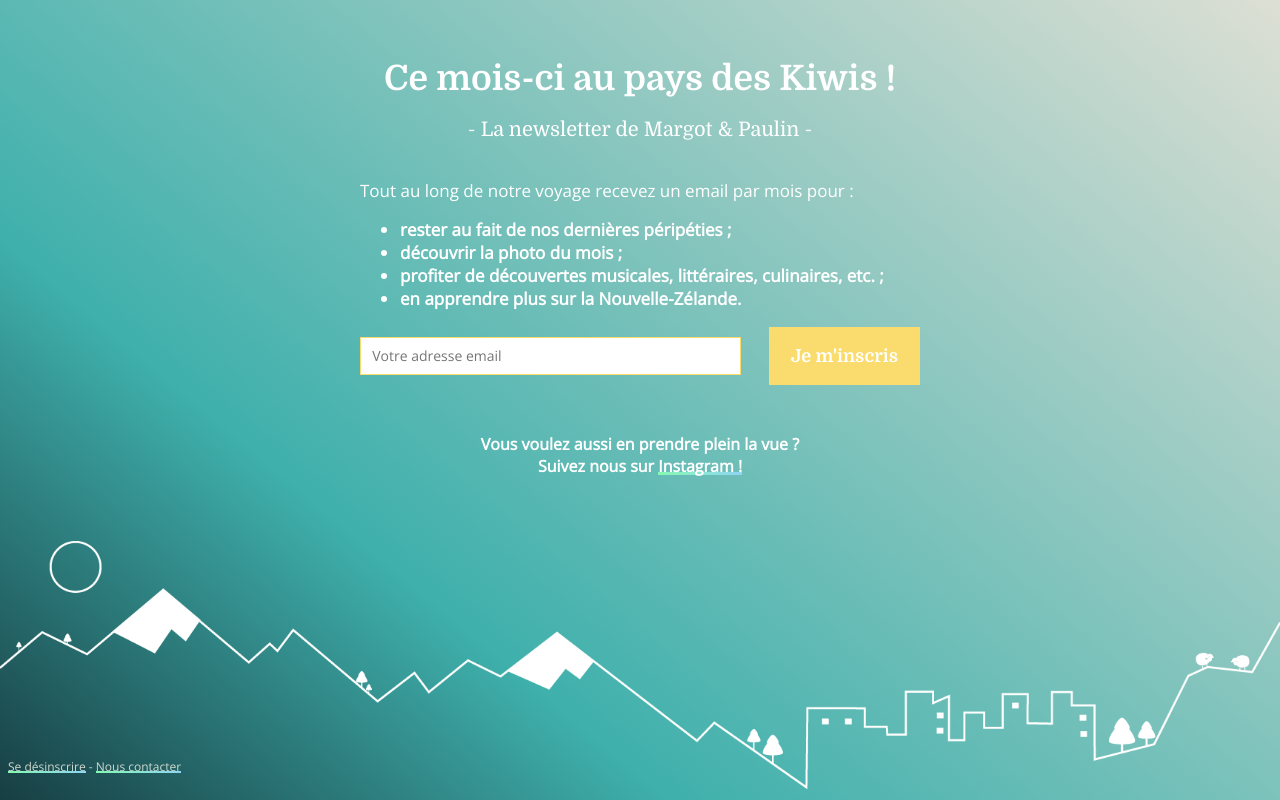
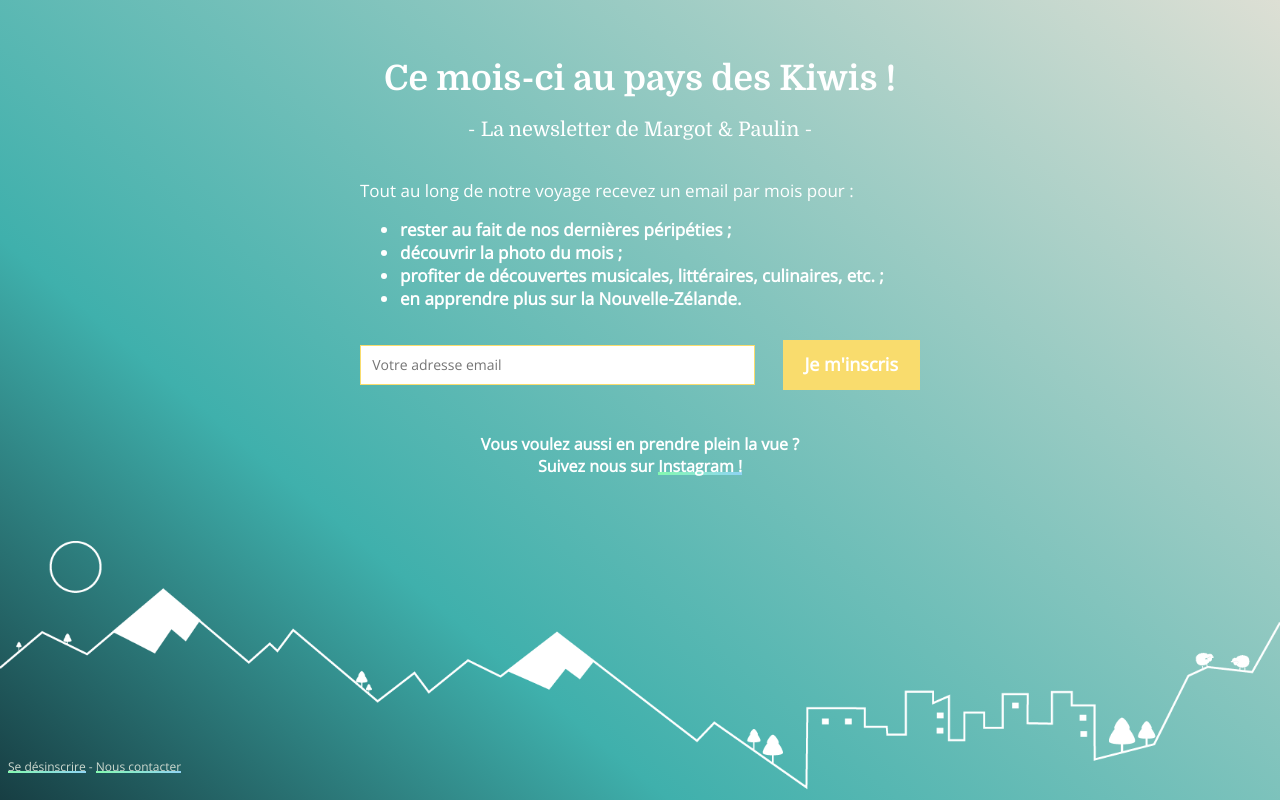
Before and after one commit to MargotBrun/newsletter-kiwi, a React (Create React App) app: page / in a window 1280 px wide. Built offline with nearby package versions, Linux system fonts and the light colour scheme; the HTML template or start-up script is replaced by a standard one.

Commit message:
Modifications CSS du bouton subscribe

```diff
--- a/src/pages/Subscription/Subscription.css
+++ b/src/pages/Subscription/Subscription.css
@@ -37,6 +37,7 @@
   font-weight: bold;
   font-size: 17px;
   line-height: 23px;
+  margin-bottom: 30px;
 }
 
 .SubscriptionPage_content_form {
@@ -56,8 +57,8 @@
   padding: 10px 2%;
   border: 1px solid #f9dc6d;
   color: #3fb0ac;
-  margin-top: 10px;
-  margin-bottom: 10px;
+  margin-top: 5px;
+  margin-bottom: 5px;
   width: 100%;
 }
 @media(min-width: 540px) {
@@ -68,7 +69,6 @@
 }
 
 .SubscriptionPage_content_form_submit {
-  font-family: 'Domine', Verdana, Tahoma, Geneva, serif;
   font-weight: 700;
   white-space: nowrap;
   min-height: 50px;
```
